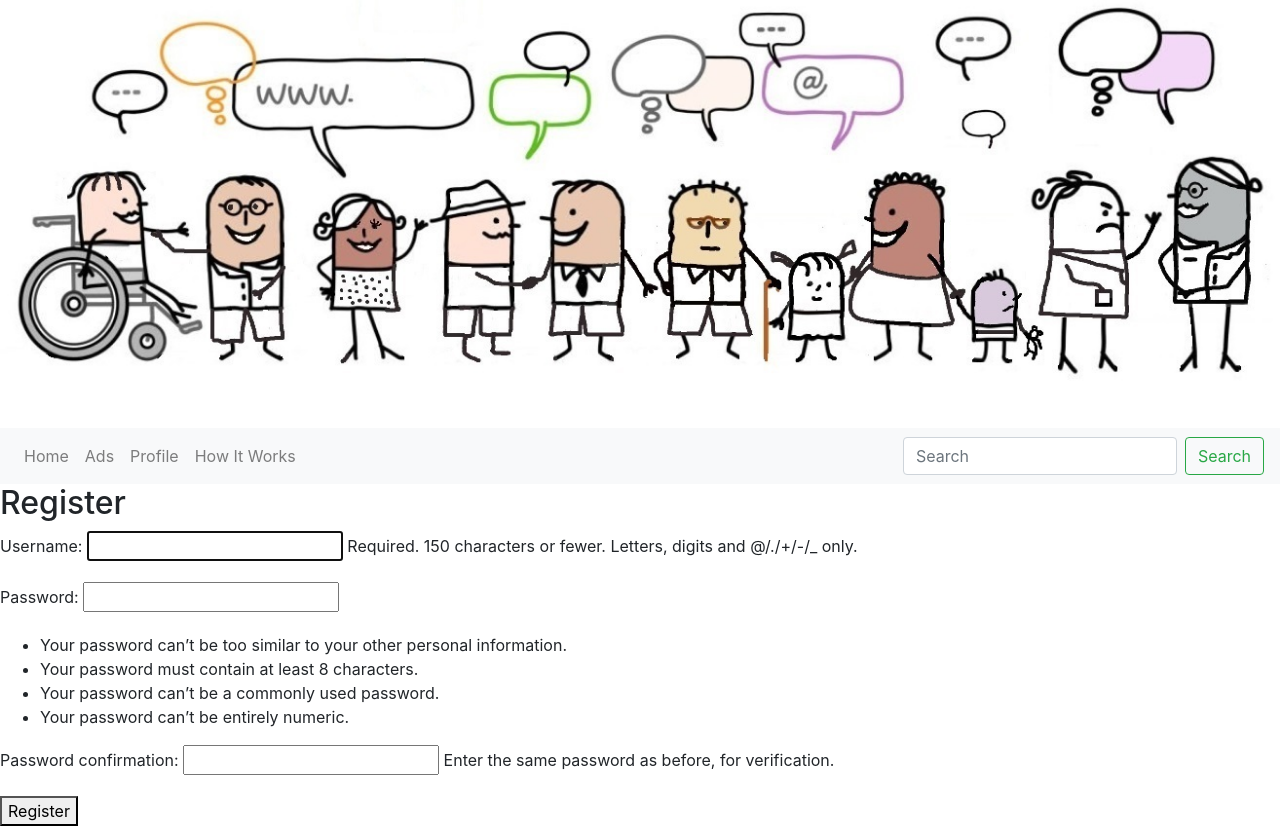
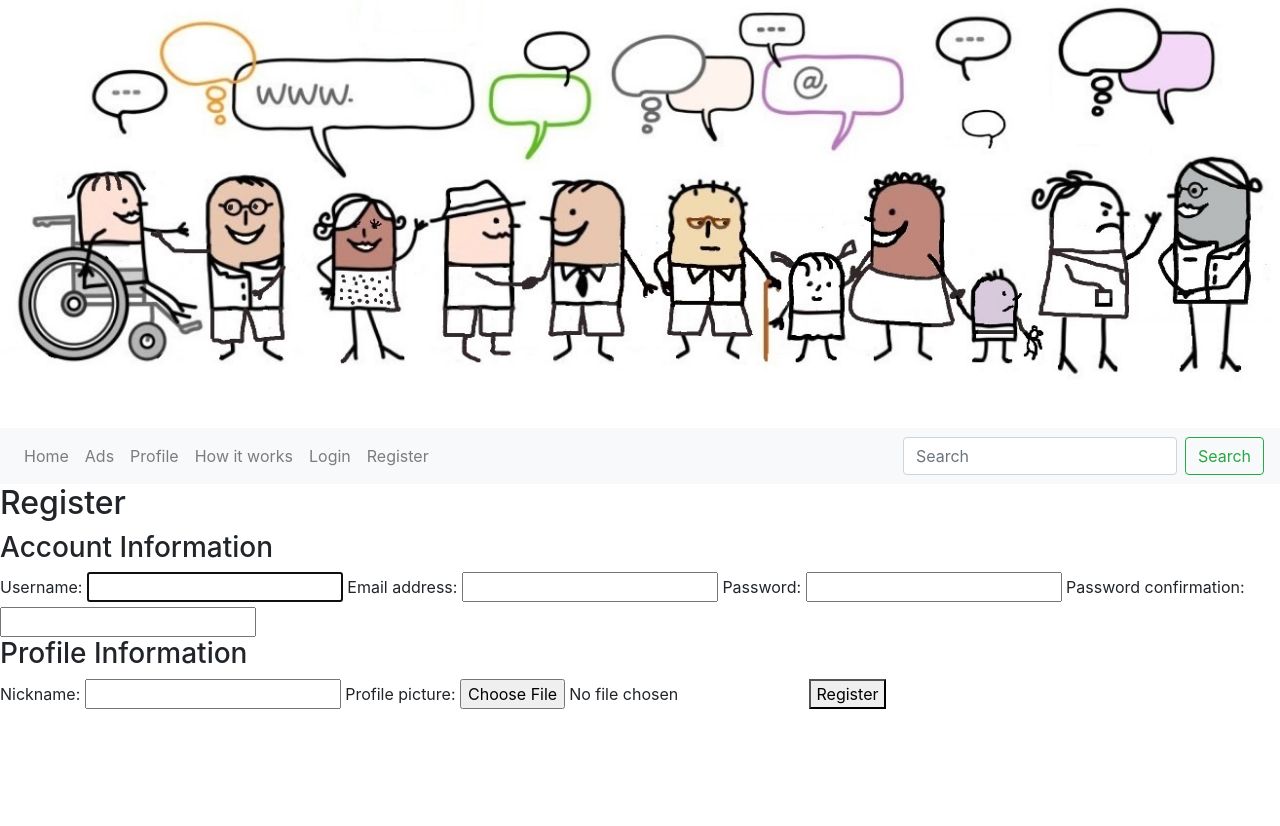
Before and after one commit to 1101712/Local-Talks, a Django app: page /register/ in a window 1280 px wide. Shown: the part 69-895 px from the top of the page. After the commit the page ends 778 px from the top, so only its background shows below. Run offline with Django 4.2, Linux system fonts and the light colour scheme; some libraries are stand-ins or nearby versions.

Commit message:
Add extended registration form, login, logout, and related profile functionalities

```diff
--- a/localtalks/talks/forms.py
+++ b/localtalks/talks/forms.py
@@ -1,6 +1,7 @@
 from django import forms
 from django.contrib.auth.forms import UserCreationForm, AuthenticationForm
-from .models import Comment, Ad
+from django.contrib.auth.models import User
+from .models import Comment, Ad, UserProfile
 
 class CommentForm(forms.ModelForm):
     class Meta:
@@ -11,3 +12,10 @@ class AdForm(forms.ModelForm):
     class Meta:
         model = Ad
         fields = ['title', 'description', 'image']
+class ExtendedUserCreationForm(UserCreationForm):
+    nickname = forms.CharField(max_length=255, required=False, help_text='Optional.')
+    profile_picture = forms.ImageField(required=False, help_text='Optional.')
+
+    class Meta:
+        model = User
+        fields = ('username', 'email', 'password1', 'password2', 'nickname', 'profile_picture')
--- a/localtalks/talks/templates/talks/base.html
+++ b/localtalks/talks/templates/talks/base.html
@@ -33,8 +33,23 @@
                         <a class="nav-link" href="{% url 'login' %}">Profile</a>
                     </li>
                     <li class="nav-item {% if request.resolver_match.url_name == 'test-view' %}active{% endif %}">
-                        <a class="nav-link" href="{% url 'test-view' %}">How It Works</a>
+                        <a class="nav-link" href="{% url 'test-view' %}">How it works</a>
                     </li>
+
+                    {% if user.is_authenticated %}
+                        <!-- Если пользователь вошел в систему -->
+                        <li class="nav-item">
+                            <a class="nav-link" href="{% url 'logout' %}">Logout</a>
+                        </li>
+                    {% else %}
+                        <!-- Если пользователь НЕ вошел в систему -->
+                        <li class="nav-item">
+                            <a class="nav-link" href="{% url 'login' %}">Login</a>
+                        </li>
+                        <li class="nav-item">
+                            <a class="nav-link" href="{% url 'register' %}">Register</a>
+                        </li>
+                    {% endif %}
                 </ul>
                 <form class="form-inline ml-auto">
                     <input class="form-control mr-sm-2" type="search" placeholder="Search" aria-label="Search">
--- a/localtalks/talks/templates/talks/registration/register.html
+++ b/localtalks/talks/templates/talks/registration/register.html
@@ -2,9 +2,18 @@
 
 {% block content %}
 <h2>Register</h2>
-<form method="post">
+<form method="post" enctype="multipart/form-data"> <!-- добавили enctype для загрузки изображений -->
     {% csrf_token %}
-    {{ form.as_p }}
+    <h3>Account Information</h3>
+    {{ form.username.label_tag }} {{ form.username }}
+    {{ form.email.label_tag }} {{ form.email }}
+    {{ form.password1.label_tag }} {{ form.password1 }}
+    {{ form.password2.label_tag }} {{ form.password2 }}
+
+    <h3>Profile Information</h3>
+    {{ form.nickname.label_tag }} {{ form.nickname }}
+    {{ form.profile_picture.label_tag }} {{ form.profile_picture }}
+
     <button type="submit">Register</button>
 </form>
 {% endblock %}
--- a/localtalks/talks/urls.py
+++ b/localtalks/talks/urls.py
@@ -1,4 +1,5 @@
 from django.urls import path
+from django.contrib.auth.views import LogoutView
 from .views import AdListView, AdDetailView, CustomLoginView, RegisterView, AdCreateView, test_view, HomeView
 
 urlpatterns = [
@@ -9,4 +10,5 @@ urlpatterns = [
     path('login/', CustomLoginView.as_view(), name='login'),  # User login
     path('ad/<int:pk>/', AdDetailView.as_view(), name='ad-detail'),  # Detailed ad page
     path('ad/create/', AdCreateView.as_view(), name='ad-create'),
+    path('logout/', LogoutView.as_view(next_page='home'), name='logout'),
 ]
--- a/localtalks/talks/views.py
+++ b/localtalks/talks/views.py
@@ -9,10 +9,11 @@ from .models import Ad, Comment
 from django.http import HttpResponse
 from .forms import CommentForm, AdForm
 from django.urls import reverse_lazy
+from .forms import ExtendedUserCreationForm
 
 
 class RegisterView(CreateView):
-    form_class = UserCreationForm
+    form_class = ExtendedUserCreationForm
     template_name = 'talks/registration/register.html'
     success_url = reverse_lazy('ad-list')
 
```
Also changed, not shown: localtalks/talks/models.py (+11 -0 lines), localtalks/talks/templates/talks/home.html (+8 -0 lines), localtalks/db.sqlite3.
